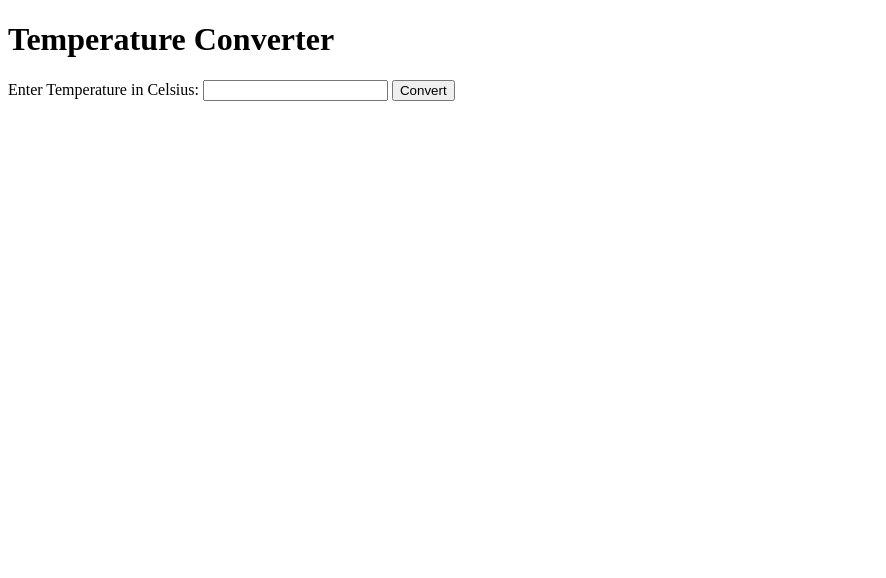
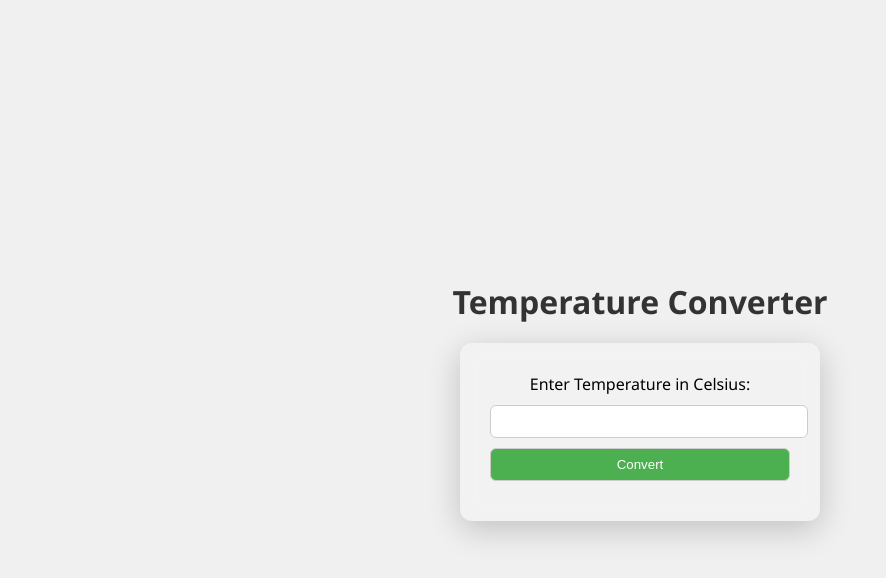
Before and after one commit to Sharif246/celsius_forhenhite, a plain HTML site: page index.html in a window 1280 px wide. Shown: the whole page, without its empty margins (0-886 px from the left). Drawn offline with Linux system fonts and the light colour scheme.

Commit message:
celsius to fahrenhite

```diff
--- a/index.html
+++ b/index.html
@@ -2,8 +2,69 @@
 <html>
 <head>
     <title>Temperature Converter</title>
+    <style>
+        body {
+            margin: 0;
+            display: flex;
+            justify-content: center;
+            align-items: center;
+            height: 100vh;
+            background: #f0f0f0;
+            font-family: 'Segoe UI', Tahoma, Geneva, Verdana, sans-serif;
+        }
+
+        .container {
+            text-align: center;
+        }
+
+        h1 {
+            margin: 20px 0;
+            color: #333;
+        }
+
+        form {
+            background: rgba(255, 255, 255, 0.15);
+            border-radius: 12px;
+            backdrop-filter: blur(10px);
+            padding: 30px;
+            width: 300px;
+            box-shadow: 0 8px 32px 0 rgba(0, 0, 0, 0.2);
+            margin: 0 auto;
+        }
+
+        label,
+        input {
+            display: block;
+            margin-bottom: 10px;
+        }
+
+        input[type="text"],
+        input[type="submit"] {
+            width: 100%;
+            padding: 8px;
+            border-radius: 6px;
+            border: 1px solid #ccc;
+        }
+
+        input[type="submit"] {
+            background-color: #4CAF50;
+            color: white;
+            cursor: pointer;
+            transition: background-color 0.3s;
+        }
+
+        input[type="submit"]:hover {
+            background-color: #45a049;
+        }
+
+        p {
+            margin-top: 20px;
+            color: #333;
+        }
+    </style>
 </head>
 <body>
+    <div class="container">
         <h1>Temperature Converter</h1>
         <form id="tempConverterForm">
             <label for="celsius">Enter Temperature in Celsius:</label>
@@ -11,11 +72,12 @@
             <input type="submit" value="Convert">
         </form>
         <p id="result"></p>
+    </div>
 
     <script>
         // Function to convert Celsius to Fahrenheit
         function celsiusToFahrenheit(celsius) {
-            return (celsius * 9/5) + 32;
+            return (celsius * 9 / 5) + 32;
         }
 
         // Function to handle form submission
```
Lines whose indentation alone changed are shown as unchanged.
